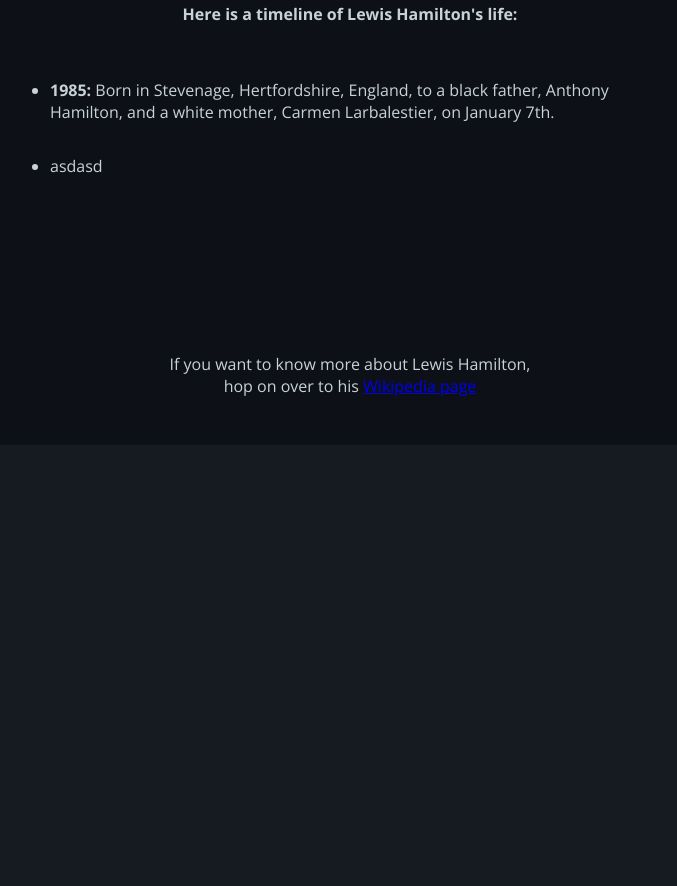
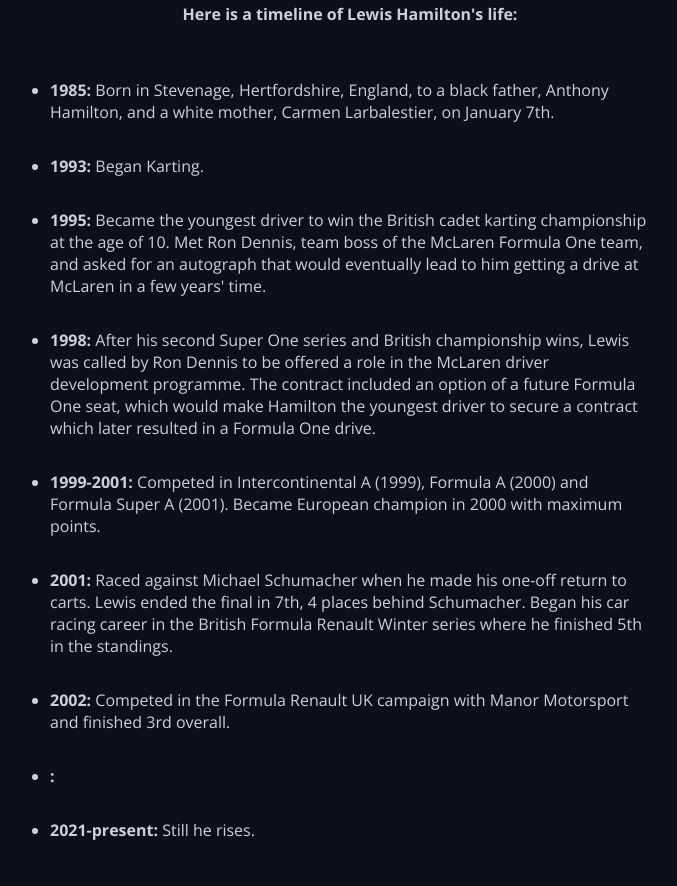
Before and after one commit to anamitronic/freecodecamp-tribute-page, a plain HTML site: page index.html in a window 1280 px wide. Shown: the part 894-1780 px from the top of the page, without its empty margins (290-967 px from the left). Before the commit the page ends 1371 px from the top, so only its background shows below. Drawn offline with nearby package versions, Linux system fonts and the light colour scheme.

Commit message:
Added timeline info until 2002

```diff
--- a/index.html
+++ b/index.html
@@ -37,9 +37,31 @@
 
         <ul id = 'timeline'>
 
-            <li> <strong>1985: </strong> Born in Stevenage, Hertfordshire, England, to a black father, Anthony Hamilton, and a white mother, Carmen Larbalestier, on January 7th. </li>
+            <li> <strong> 1985: </strong> Born in Stevenage, Hertfordshire, England, to a black father, Anthony Hamilton, and a white mother,
+                Carmen Larbalestier, on January 7th. </li>
 
-            <li> asdasd </li>
+            <li> <strong> 1993: </strong> Began Karting. </li>
+
+            <li> <strong> 1995: </strong>  Became the youngest driver to win the British cadet karting championship at the age of 10.
+                Met Ron Dennis, team boss of the McLaren Formula One team, and asked for an autograph that would eventually lead to him
+                getting a drive at McLaren in a few years' time. </li>
+
+            <li> <strong> 1998: </strong>  After his second Super One series and British championship wins, Lewis was called by Ron Dennis
+                to be offered a role in the McLaren driver development programme. The contract included an option of a future Formula One seat,
+                which would make Hamilton the youngest driver to secure a contract which later resulted in a Formula One drive. </li>
+
+            <li> <strong> 1999-2001: </strong> Competed in Intercontinental A (1999), Formula A (2000) and Formula Super A (2001).
+                Became European champion in 2000 with maximum points. </li>
+
+            <li> <strong> 2001: </strong> Raced against Michael Schumacher when he made his one-off return to carts.
+                Lewis ended the final in 7th, 4 places behind Schumacher. Began his car racing career in the British Formula Renault Winter series
+                where he finished 5th in the standings.</li>
+
+            <li> <strong> 2002: </strong> Competed in the Formula Renault UK campaign with Manor Motorsport and finished 3rd overall. </li>
+
+            <li> <strong> : </strong>  </li>
+
+            <li> <strong> 2021-present: </strong> Still he rises. </li>
 
         </ul>
 
--- a/styles.css
+++ b/styles.css
@@ -83,6 +83,7 @@ p {
 
 ul li {
     margin: 2em 0;
+    text-align: left;
 }
 
 #redir {
```
